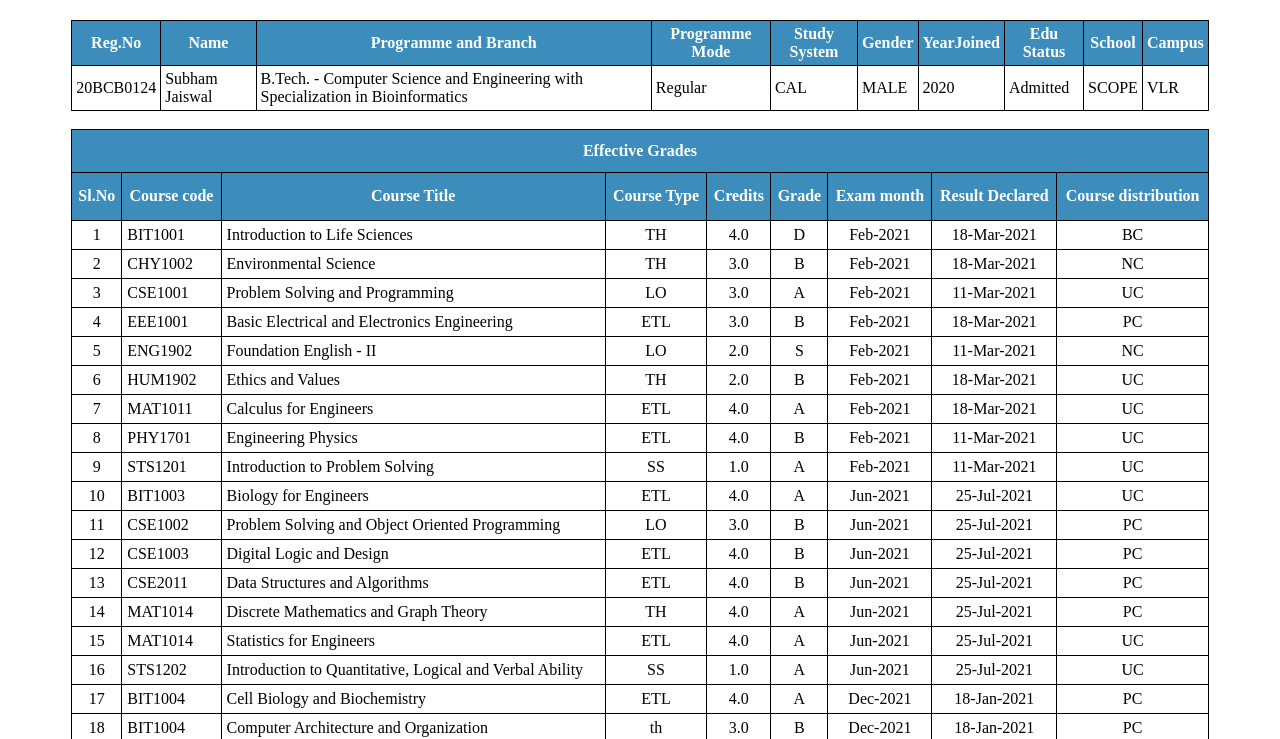
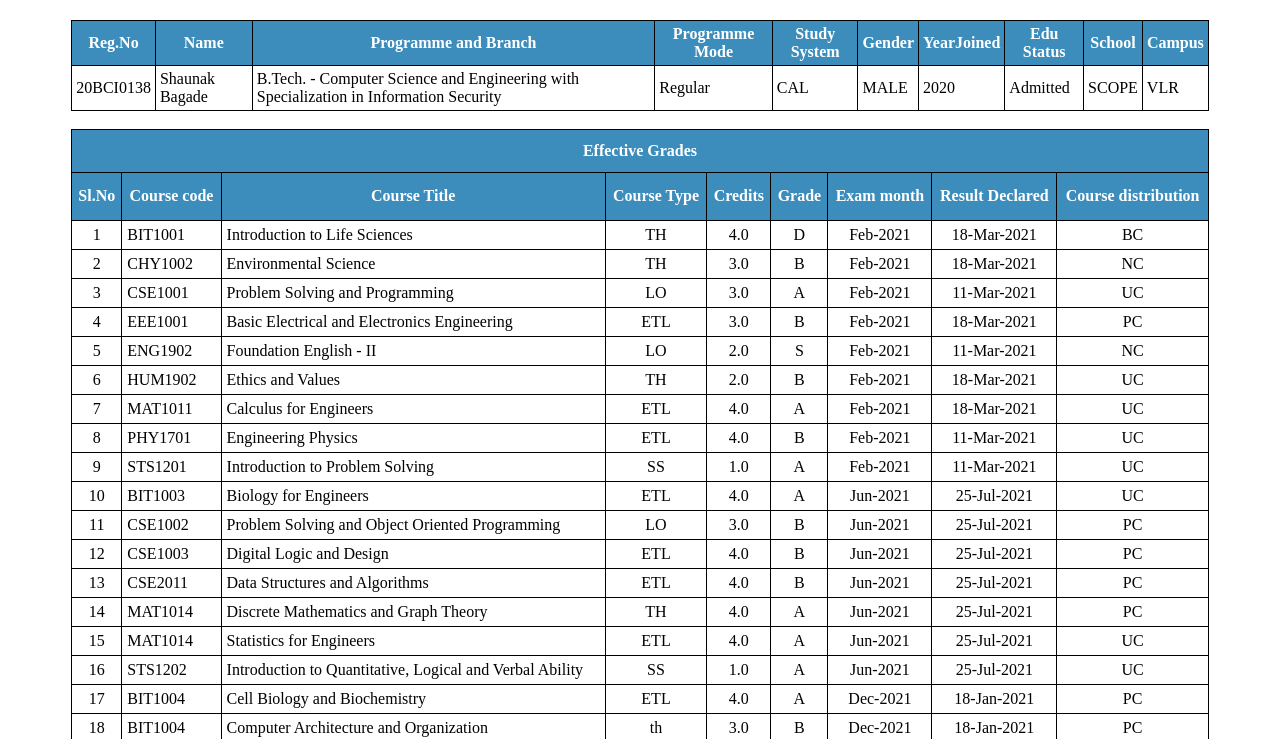
Before and after one commit to 20BCI0138/LabDA1, a plain HTML site: page Grades.html in a window 1280 px wide. Shown: the part 60-799 px from the top of the page. Drawn offline with Linux system fonts and the light colour scheme.

Commit message:
Initial Commit

```diff
--- a/Grades.html
+++ b/Grades.html
@@ -54,9 +54,9 @@
         </tr>
 
         <tr>
-            <td>20BCB0124</td>
-            <td>Subham Jaiswal</td>
-            <Td>B.Tech. - Computer Science and Engineering with Specialization in Bioinformatics</Td>
+            <td>20BCI0138</td>
+            <td>Shaunak Bagade</td>
+            <Td>B.Tech. - Computer Science and Engineering with Specialization in Information Security</Td>
             <td>Regular </td>
             <td>CAL</td>
             <td>MALE</td>
```
